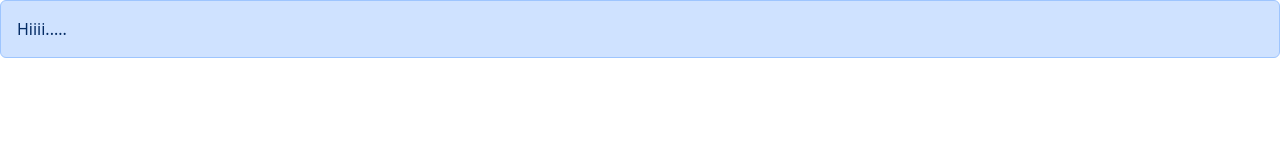
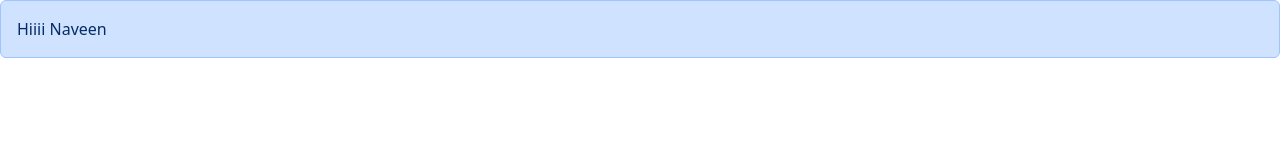
Before and after one commit to NaveenNotOrg/first-app, a React (Vite) app: page / in a window 1280 px wide. Shown: the top 160 px of the page. Built offline with nearby package versions, Linux system fonts and the light colour scheme.

Commit message:
passing children

```diff
--- a/src/App.tsx
+++ b/src/App.tsx
@@ -3,7 +3,9 @@ import Alert from "./components/Alert";
 function App() {
   return (
     <div>
-      <Alert text="Hiiii....." />
+      <Alert>
+        Hiiii <span>Naveen</span>
+      </Alert>
     </div>
   );
 }
--- a/src/components/Alert.tsx
+++ b/src/components/Alert.tsx
@@ -1,10 +1,12 @@
+import { ReactNode } from "react";
+
 interface Props {
-  text: string;
+  children: ReactNode;
 }
-const Alert = ({ text }: Props) => {
+const Alert = ({ children }: Props) => {
   return (
     <div className="alert alert-primary" role="alert">
-      {text}
+      {children}
     </div>
   );
 };
```
